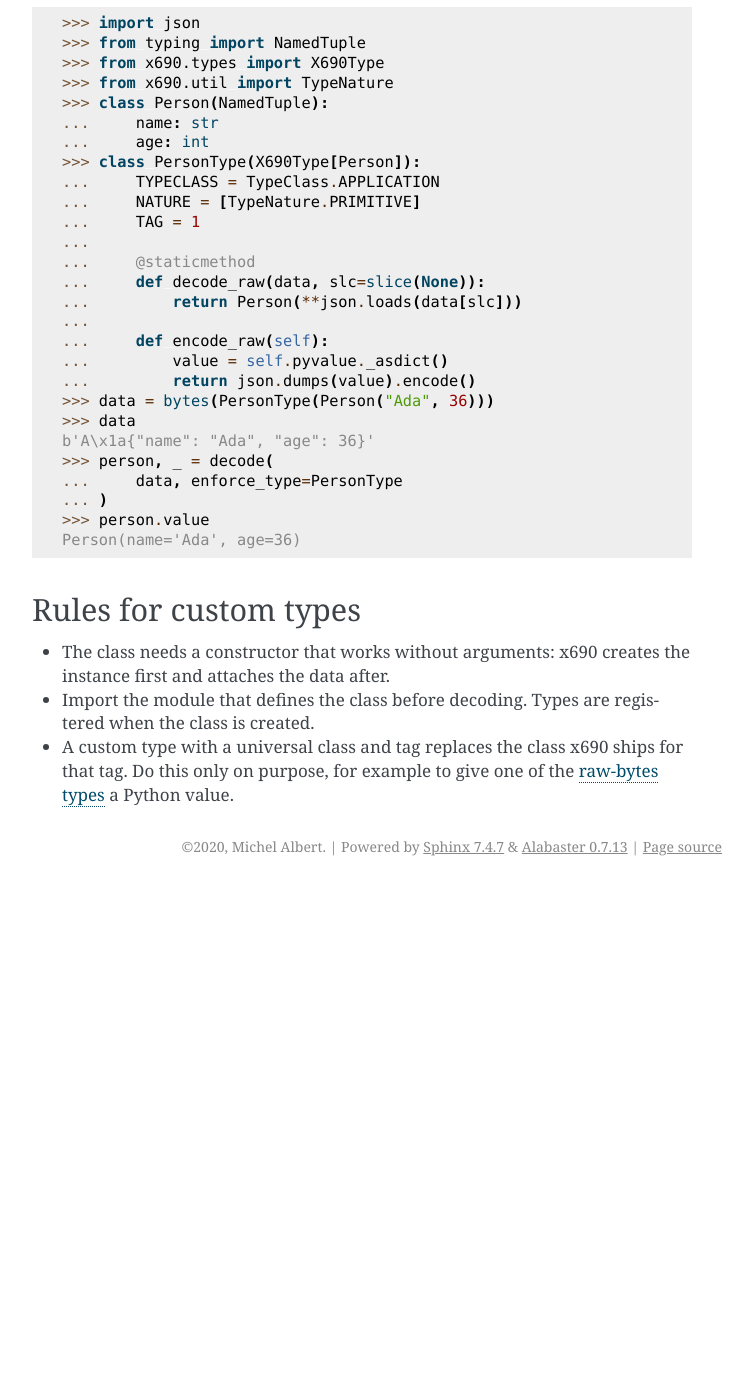
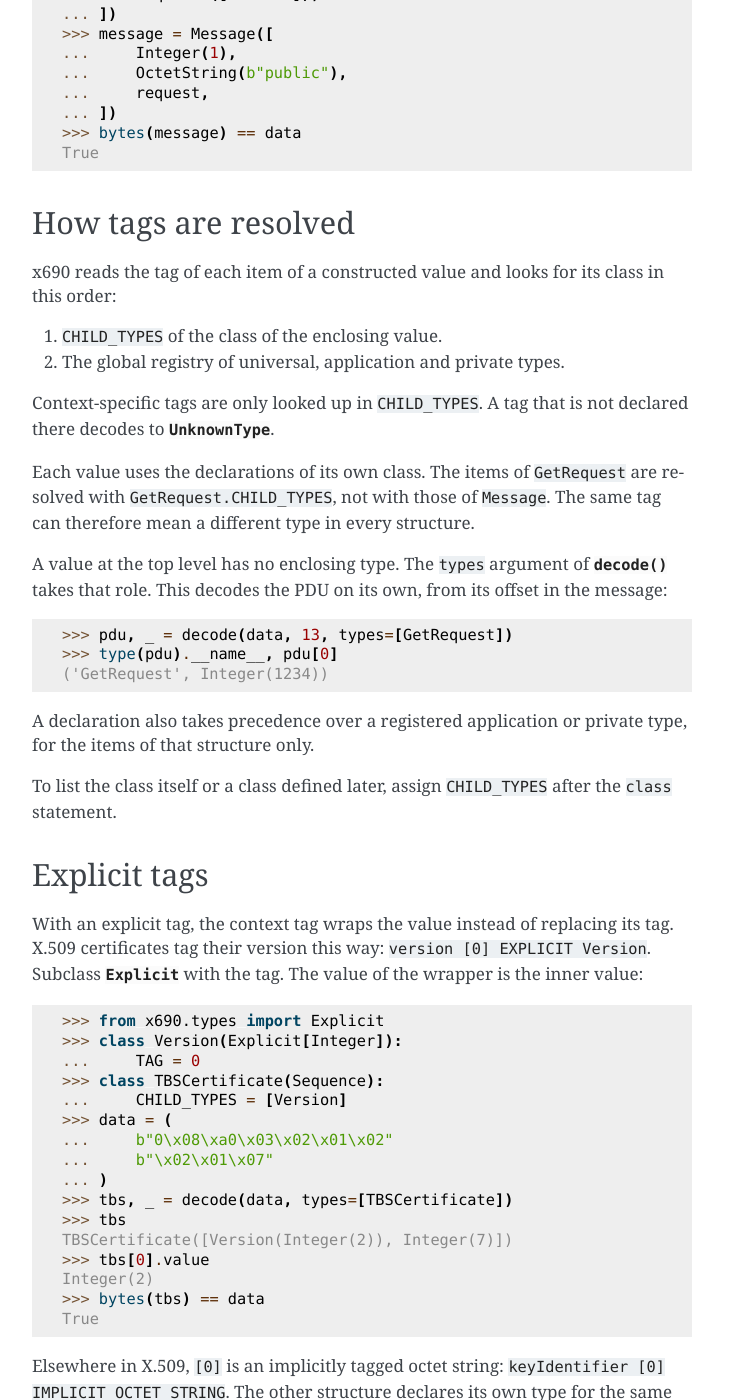
Before and after one commit to exhuma/x690, a Sphinx documentation site: the page built from docs/custom-types.rst, in a window 1280 px wide and 1400 px high, scrolled down 2111 px. Shown: the whole window, without its empty margins (388-1141 px from the left). Built offline with Sphinx 7.4.7, drawn with Linux system fonts in a browser that asks for light colours; before the commit the page ends 2997 px from its top, so only the background shows below that; some of the changed text lies outside the part shown.

Commit message:
feat!: resolve context-specific tags per enclosing type
A constructed type now lists the types of its children in the class
attribute CHILD_TYPES. While decoding, the tag of each item is looked up
there first and then in the global registry, so the same context tag can
mean a different type in every structure. Each value uses the
declarations of its own class, and decode() takes the same list as
types= for a value at the top level. The new Explicit base class models
explicitly tagged values such as X.509 "version [0] EXPLICIT Version".

Universal, application and private types stay globally registered. A
subclass is registered only when its class body sets TYPECLASS, TAG or
NATURE, so a structure class such as "class Message(Sequence)" no longer
replaces Sequence, and register=False keeps a type local to the
structures that list it.

BREAKING CHANGE: context-specific types are no longer registered
globally. List them in CHILD_TYPES of the enclosing type, or pass them
to decode() as types=, instead of relying on the class definition alone.
A subclass that should replace a registered type must set its TAG again.

Closes #6

Co-Authored-By: Claude <noreply@anthropic.com>

```diff
--- a/docs/conftest.py
+++ b/docs/conftest.py
@@ -6,7 +6,7 @@ from collections.abc import Iterator
 
 import pytest
 
-from x690.types import X690Type
+from x690 import types
 
 
 @pytest.fixture(autouse=True)
@@ -14,7 +14,7 @@ def isolated_type_registry() -> Iterator[None]:
     """
     Remove the types a page registers once its doctests have run.
     """
-    registry = X690Type._X690Type__registry  # type: ignore[attr-defined]
+    registry = types._REGISTRY
     saved = dict(registry)
     yield
     registry.clear()
--- a/docs/custom-types.rst
+++ b/docs/custom-types.rst
@@ -4,8 +4,17 @@ Custom types
 Protocols built on ASN.1 define their own types in the application, context
 and private classes. x690 decodes them as :class:`~x690.types.UnknownType`
 until it knows them. Subclass :class:`~x690.types.X690Type`, or one of its
-subclasses, to add a type: subclassing registers it with
-:func:`~x690.decode`.
+subclasses, to describe a type. How x690 finds the class depends on its
+type class:
+
+Universal, application and private types
+   Subclassing registers the type with :func:`~x690.decode`. It decodes
+   wherever it appears.
+
+Context-specific types
+   A context tag such as ``[0]`` has a meaning only inside its enclosing
+   type. These types are never registered. Declare them on the enclosing
+   type instead, as shown in `Declare the types of a structure`_.
 
 Describe the type
 -----------------
@@ -21,7 +30,8 @@ Three class attributes identify a type:
    values, ``CONSTRUCTED`` for values that contain other values.
 
 ``TAG``
-   The tag number, unique within the class.
+   The tag number. It is unique within the class, and for context-specific
+   types within the enclosing type.
 
 :meth:`~x690.types.X690Type.pretty` prints these three values for every
 unknown type it finds, so they can be copied from a dump of real data.
@@ -30,19 +40,33 @@ Reuse an existing type
 ----------------------
 
 When the new type is encoded like an existing one, subclass that type and
-change only the attributes. The SNMP ``GetRequest`` PDU from
-:doc:`usage` is a sequence in the context class with tag 0:
+change only the attributes. The SNMP ``GetRequest`` PDU from :doc:`usage`
+is a sequence in the context class with tag 0. In ASN.1 it reads
+``GetRequest ::= [0] IMPLICIT PDU``: the context tag replaces the tag of the
+sequence.
 
 >>> from x690 import decode
 >>> from x690.types import Integer, Null
 >>> from x690.types import ObjectIdentifier
 >>> from x690.types import OctetString, Sequence
->>> from x690.util import TypeClass
+>>> from x690.util import TypeClass, TypeNature
 >>> class GetRequest(Sequence):
 ...     TYPECLASS = TypeClass.CONTEXT
 ...     TAG = 0
 
-Once the class exists, the same bytes decode to a full structure:
+Declare the types of a structure
+--------------------------------
+
+``GetRequest`` has its meaning only inside an SNMP message. List it in
+:attr:`~x690.types.X690Type.CHILD_TYPES` of a class for the message:
+
+>>> class Message(Sequence):
+...     CHILD_TYPES = [GetRequest]
+
+``Message`` sets no ``TAG`` of its own. It is a plain sequence that adds
+declarations, so it does not replace :class:`~x690.types.Sequence` for
+other data. Pass it to :func:`~x690.decode` with ``types`` to read a
+message, and the same bytes decode to a full structure:
 
 >>> data = (
 ...     b"0'\x02\x01\x01\x04\x06public"
@@ -50,7 +74,7 @@ Once the class exists, the same bytes decode to a full structure:
 ...     b"\x02\x01\x000\x0e0\x0c\x06\x08+\x06"
 ...     b"\x01\x02\x01\x01\x01\x00\x05\x00"
 ... )
->>> message, _ = decode(data)
+>>> message, _ = decode(data, types=[Message])
 >>> print(message[2].pretty())
 GetRequest with 4 items:
 ⁃ Integer(1234)
@@ -73,13 +97,87 @@ The class also encodes. This builds the same message from scratch:
 ...     Integer(0),
 ...     Sequence([varbind]),
 ... ])
->>> message = Sequence([
+>>> message = Message([
 ...     Integer(1),
 ...     OctetString(b"public"),
 ...     request,
 ... ])
 >>> bytes(message) == data
 True
+
+How tags are resolved
+---------------------
+
+x690 reads the tag of each item of a constructed value and looks for its
+class in this order:
+
+1. ``CHILD_TYPES`` of the class of the enclosing value.
+2. The global registry of universal, application and private types.
+
+Context-specific tags are only looked up in ``CHILD_TYPES``. A tag that is
+not declared there decodes to :class:`~x690.types.UnknownType`.
+
+Each value uses the declarations of its own class. The items of
+``GetRequest`` are resolved with ``GetRequest.CHILD_TYPES``, not with those
+of ``Message``. The same tag can therefore mean a different type in every
+structure.
+
+A value at the top level has no enclosing type. The ``types`` argument of
+:func:`~x690.decode` takes that role. This decodes the PDU on its own, from
+its offset in the message:
+
+>>> pdu, _ = decode(data, 13, types=[GetRequest])
+>>> type(pdu).__name__, pdu[0]
+('GetRequest', Integer(1234))
+
+A declaration also takes precedence over a registered application or
+private type, for the items of that structure only.
+
+To list the class itself or a class defined later, assign ``CHILD_TYPES``
+after the ``class`` statement.
+
+Explicit tags
+-------------
+
+With an explicit tag, the context tag wraps the value instead of replacing
+its tag. X.509 certificates tag their version this way:
+``version [0] EXPLICIT Version``. Subclass
+:class:`~x690.types.Explicit` with the tag. The value of the wrapper is the
+inner value:
+
+>>> from x690.types import Explicit
+>>> class Version(Explicit[Integer]):
+...     TAG = 0
+>>> class TBSCertificate(Sequence):
+...     CHILD_TYPES = [Version]
+>>> data = (
+...     b"0\x08\xa0\x03\x02\x01\x02"
+...     b"\x02\x01\x07"
+... )
+>>> tbs, _ = decode(data, types=[TBSCertificate])
+>>> tbs
+TBSCertificate([Version(Integer(2)), Integer(7)])
+>>> tbs[0].value
+Integer(2)
+>>> bytes(tbs) == data
+True
+
+Elsewhere in X.509, ``[0]`` is an implicitly tagged octet string:
+``keyIdentifier [0] IMPLICIT OCTET STRING``. The other structure declares
+its own type for the same tag:
+
+>>> class KeyIdentifier(OctetString):
+...     TYPECLASS = TypeClass.CONTEXT
+...     NATURE = [TypeNature.PRIMITIVE]
+...     TAG = 0
+>>> class AuthorityKeyId(Sequence):
+...     CHILD_TYPES = [KeyIdentifier]
+>>> data = b"0\x04\x80\x02\xca\xfe"
+>>> decode(data, types=[AuthorityKeyId])[0]
+AuthorityKeyId([KeyIdentifier(b'\xca\xfe')])
+
+When the inner type of an explicit tag is itself context-specific, list it
+in ``CHILD_TYPES`` of the ``Explicit`` subclass.
 
 Convert your own values
 -----------------------
@@ -130,6 +228,11 @@ Rules for custom types
   the instance first and attaches the data after.
 - Import the module that defines the class before decoding. Types are
   registered when the class is created.
-- A custom type with a universal class and tag replaces the class x690
-  ships for that tag. Do this only on purpose, for example to give one of the
-  :doc:`raw-bytes types <types>` a Python value.
+- A subclass is registered only when its class body sets ``TYPECLASS``,
+  ``TAG`` or ``NATURE``. A subclass that sets none of them, such as
+  ``Message`` above, is the same type as its parent.
+- A custom type that sets the universal class and tag of a type x690 ships
+  replaces that type. Do this only on purpose, for example to give one of
+  the :doc:`raw-bytes types <types>` a Python value.
+- Declarations go by tag, not by position. Two items with the same tag in
+  one structure, such as two sequences, decode to the same class.
--- a/docs/types.rst
+++ b/docs/types.rst
@@ -90,6 +90,6 @@ This applies to ``EOC``, ``BitString``, ``ObjectDescriptor``, ``External``,
 ``Set``, ``NumericString``, ``PrintableString``, ``VideotexString``,
 ``IA5String``, ``UtcTime``, ``GeneralizedTime``, ``VisibleString``,
 ``GeneralString``, ``UniversalString``, ``CharacterString`` and
-``BmpString``. To give one of them a Python value, subclass it and override
-:meth:`~x690.types.X690Type.decode_raw` and
+``BmpString``. To give one of them a Python value, subclass it, set its
+``TAG`` again, and override :meth:`~x690.types.X690Type.decode_raw` and
 :meth:`~x690.types.X690Type.encode_raw` as shown in :doc:`custom-types`.
--- a/docs/usage.rst
+++ b/docs/usage.rst
@@ -151,5 +151,7 @@ Sequence with 3 items:
   └─────────────────────────────────────────────────────────────────────┘
 
 The third item is a constructed value of the context class with tag 0: the
-SNMP ``GetRequest`` PDU. :doc:`custom-types` shows how to teach x690 that
-type, so the dump shows its contents.
+SNMP ``GetRequest`` PDU. A context tag has a meaning only inside its
+enclosing type, so x690 cannot know it from the tag alone.
+:doc:`custom-types` shows how to declare the PDU on a class for the message,
+so the dump shows its contents.
```
Also changed, not shown: other parts of docs/custom-types.rst (+1 -1 lines), README.rst (+4 -4 lines), docs/choosing.rst (+21 -19 lines), docs/index.rst (+10 -7 lines), benchmarks/README.md, 2 other files.
